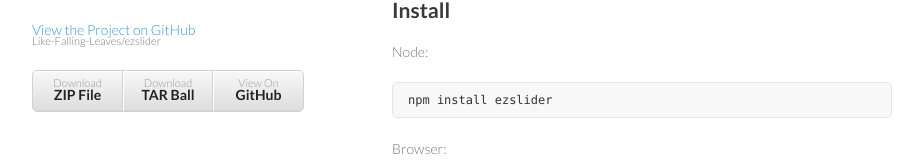
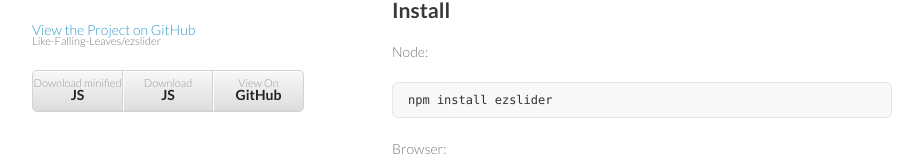
Before and after one commit to Like-Falling-Leaves/ezslider, a plain HTML site: page index.html in a window 1280 px wide. Shown: the part 173-340 px from the top of the page, without its empty margins (178-1101 px from the left). Drawn offline with Linux system fonts and the light colour scheme.

Commit message:
Better downloads

```diff
--- a/index.html
+++ b/index.html
@@ -22,8 +22,8 @@
 
 
         <ul>
-          <li><a href="https://github.com/Like-Falling-Leaves/ezslider/zipball/master">Download <strong>ZIP File</strong></a></li>
-          <li><a href="https://github.com/Like-Falling-Leaves/ezslider/tarball/master">Download <strong>TAR Ball</strong></a></li>
+          <li><a href="//Like-Falling-Leaves.github.io/ezslider/ezslider.all.min.js">Download minified <strong>JS</strong></a></li>
+          <li><a href="//Like-Falling-Leaves.github.io/ezslider/ezslider.all.js">Download <strong>JS</strong></a></li>
           <li><a href="https://github.com/Like-Falling-Leaves/ezslider">View On <strong>GitHub</strong></a></li>
         </ul>
       </header>
```
